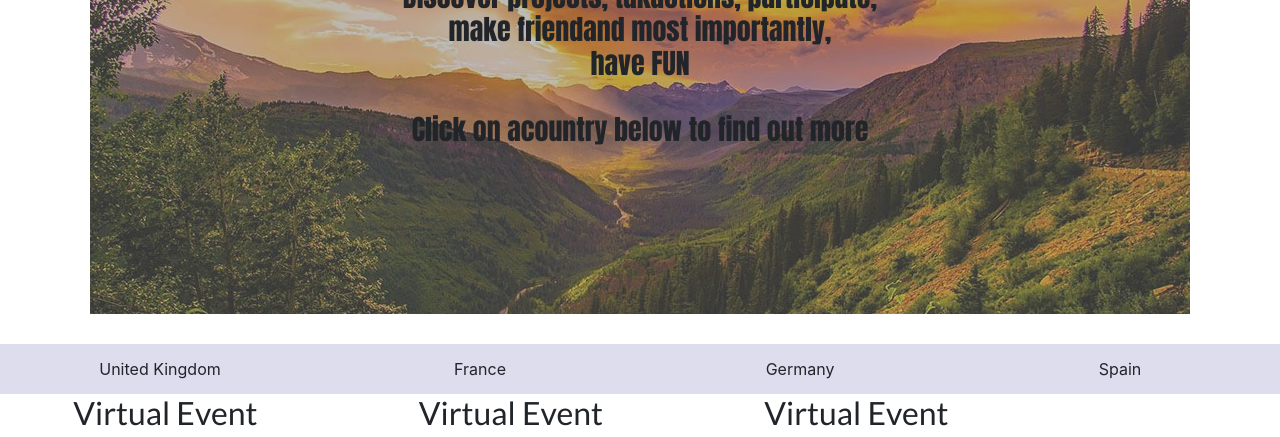
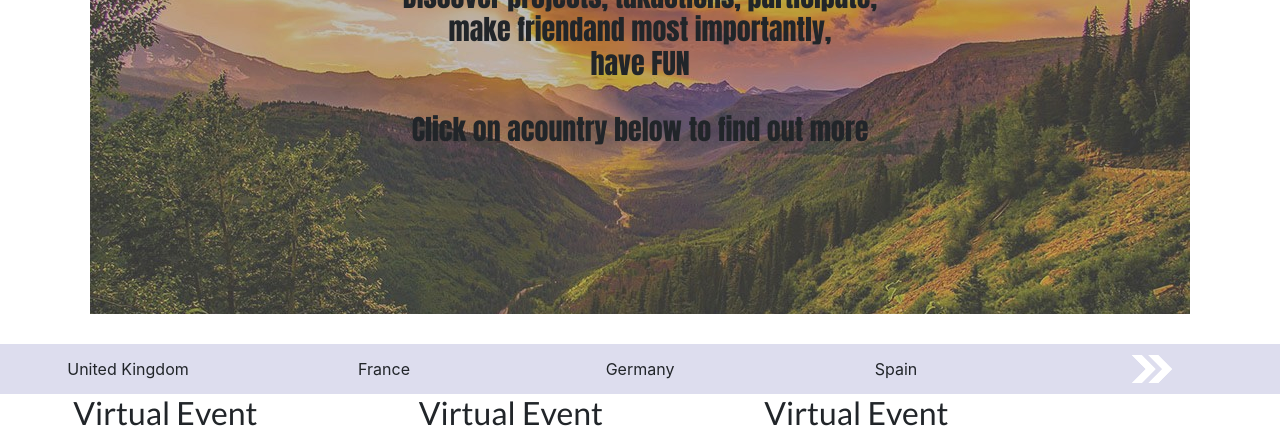
Before and after one commit to aminatakabba/CFG_project, a plain HTML site: page index.html in a window 1280 px wide. Shown: the part 316-753 px from the top of the page. Drawn offline with nearby package versions, Linux system fonts and the light colour scheme; a web font is replaced by a local one.

```diff
--- a/index.html
+++ b/index.html
@@ -43,6 +43,7 @@
       <a class="btn" href="#" role="button">France</a>
       <a class="btn" href="#" role="button">Germany</a>
       <a class="btn" href="#" role="button">Spain</a>
+      <a class="btn" href="#" role="button"><img src="/images/more.png" alt="arrow for more content"></a>
     </div>
     <!-- End of second nav bar -->
 
```
Also changed, not shown: images/more.png (added).
